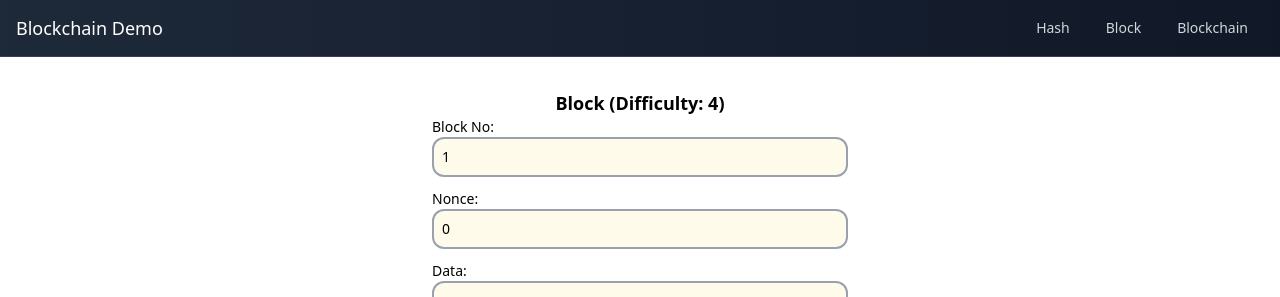
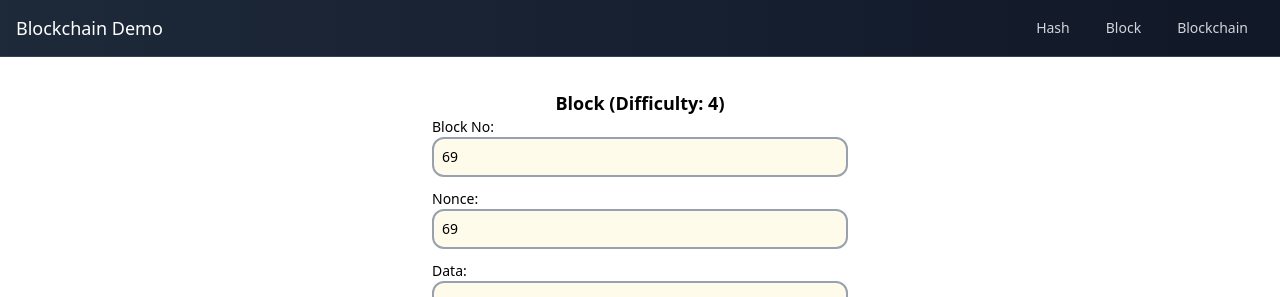
Before and after one commit to MiteshChopda/blockchain-simulation, a React (Vite) app: page / in a window 1280 px wide. Shown: the top 297 px of the page. Built offline with nearby package versions, Linux system fonts and the light colour scheme.

Commit message:
Block props

```diff
--- a/src/components/Block.tsx
+++ b/src/components/Block.tsx
@@ -6,11 +6,18 @@ import { sha256 } from "../utils/hash";
 const DIFFICULTY = 4;
 const GENESIS_PREV_HASH = "0".repeat(64);
 
-export default function Block() {
-  const [blockNo, setBlockNo] = useState<number>(1);
-  const [nonce, setNonce] = useState<number>(0);
-  const [data, setData] = useState<string>("");
-  const [previousHash] = useState<string>(GENESIS_PREV_HASH);
+export type blockDataType = {
+  blockNo: number;
+  nonce: number;
+  data: string;
+  previousHash: string;
+}
+
+export default function Block({ block }: { block: blockDataType }) {
+  const [blockNo, setBlockNo] = useState<number>(block.blockNo || 1);
+  const [nonce, setNonce] = useState<number>(block.nonce || 0);
+  const [data, setData] = useState<string>(block.data || "");
+  const [previousHash] = useState<string>(block.previousHash || GENESIS_PREV_HASH);
   const [hash, setHash] = useState<string>("");
 
   useEffect(() => {
--- a/src/components/Home.tsx
+++ b/src/components/Home.tsx
@@ -16,7 +16,7 @@ export default function Home() {
       case "hash":
         return <Hash />;
       case "block":
-        return <Block />;
+        return <Block block={{ blockNo: 69, data: "", nonce: 69, previousHash: "0".repeat(64) }} />;
       case "blockchain":
         return <Blockchain />;
       case "transaction":
```
